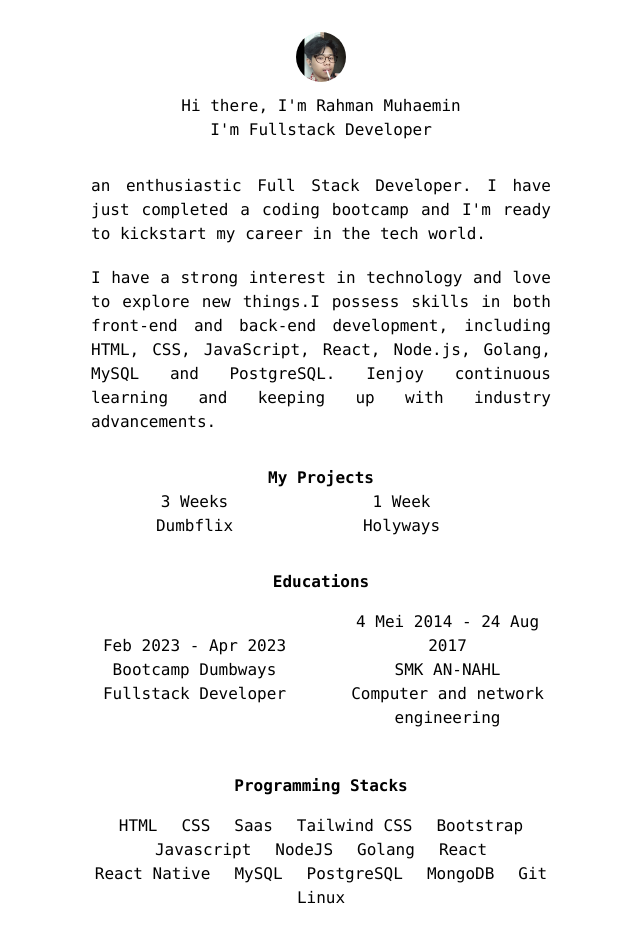
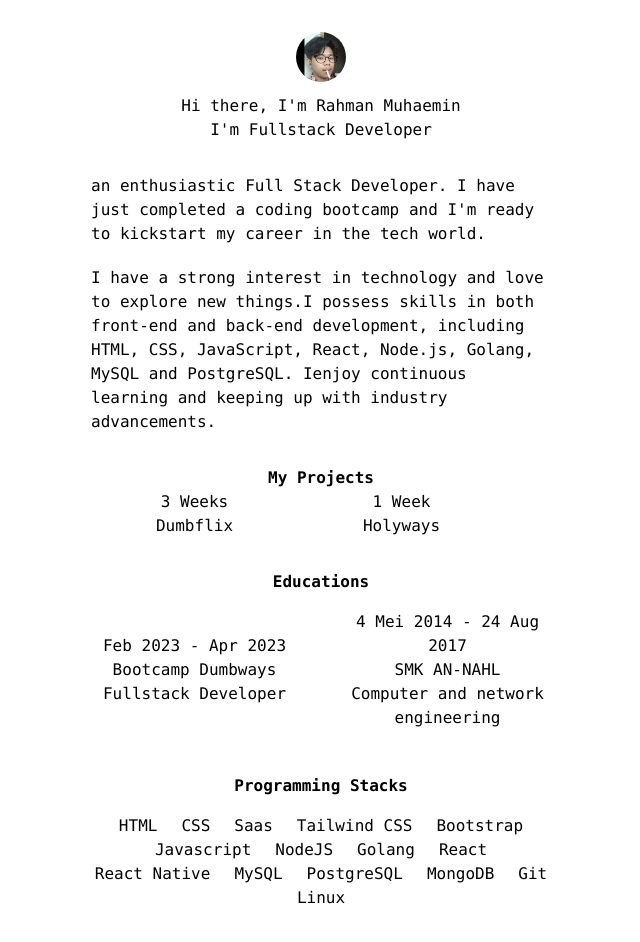
Before and after one commit to thxrhmn/personal-web-next, a Next.js app: page / in a window 1280 px wide. Shown: the whole page, without its empty margins (319-959 px from the left). Built offline with nearby package versions, Linux system fonts and the light colour scheme.

Commit message:
adjustment

```diff
--- a/src/app/globals.css
+++ b/src/app/globals.css
@@ -1,8 +1,3 @@
 @tailwind base;
 @tailwind components;
 @tailwind utilities;
-
-.desc {
-  text-align: justify;
-  text-justify: inter-character;
-}
--- a/src/app/page.js
+++ b/src/app/page.js
@@ -15,8 +15,8 @@ export default function Home() {
           />
         </div>
         <div className="">
-          <h1 className=" text-center">{data.header.text}</h1>
-          <p className=" text-center">{data.header.text2}</p>
+          <h1 className="text-center">{data.header.text}</h1>
+          <p className="text-center">{data.header.text2}</p>
         </div>
       </div>
 
@@ -26,12 +26,12 @@ export default function Home() {
       </div>
 
       <div className="my-8 mx-5">
-        <h2 className=" font-bold text-center">My Projects</h2>
+        <h2 className="font-bold text-center">My Projects</h2>
         <div className="flex text-center">
           {data.projects.map((item) => (
             <div key={item.name} className="projects w-[45%]">
               <p className="">{item.process}</p>
-              <p className="">{item.name}</p>
+              <a href={item.linkGH} className="">{item.name}</a>
             </div>
           ))}
         </div>
```
